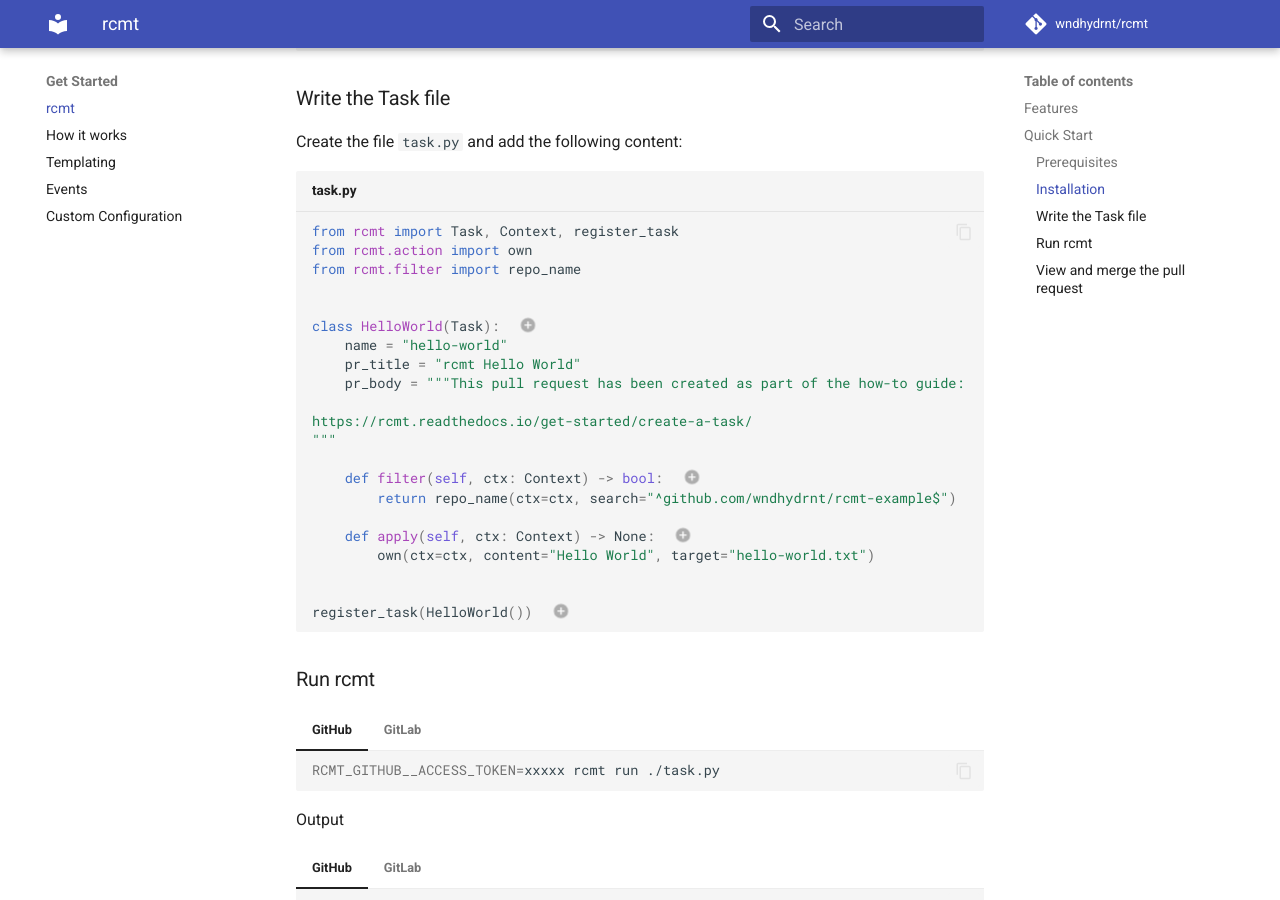
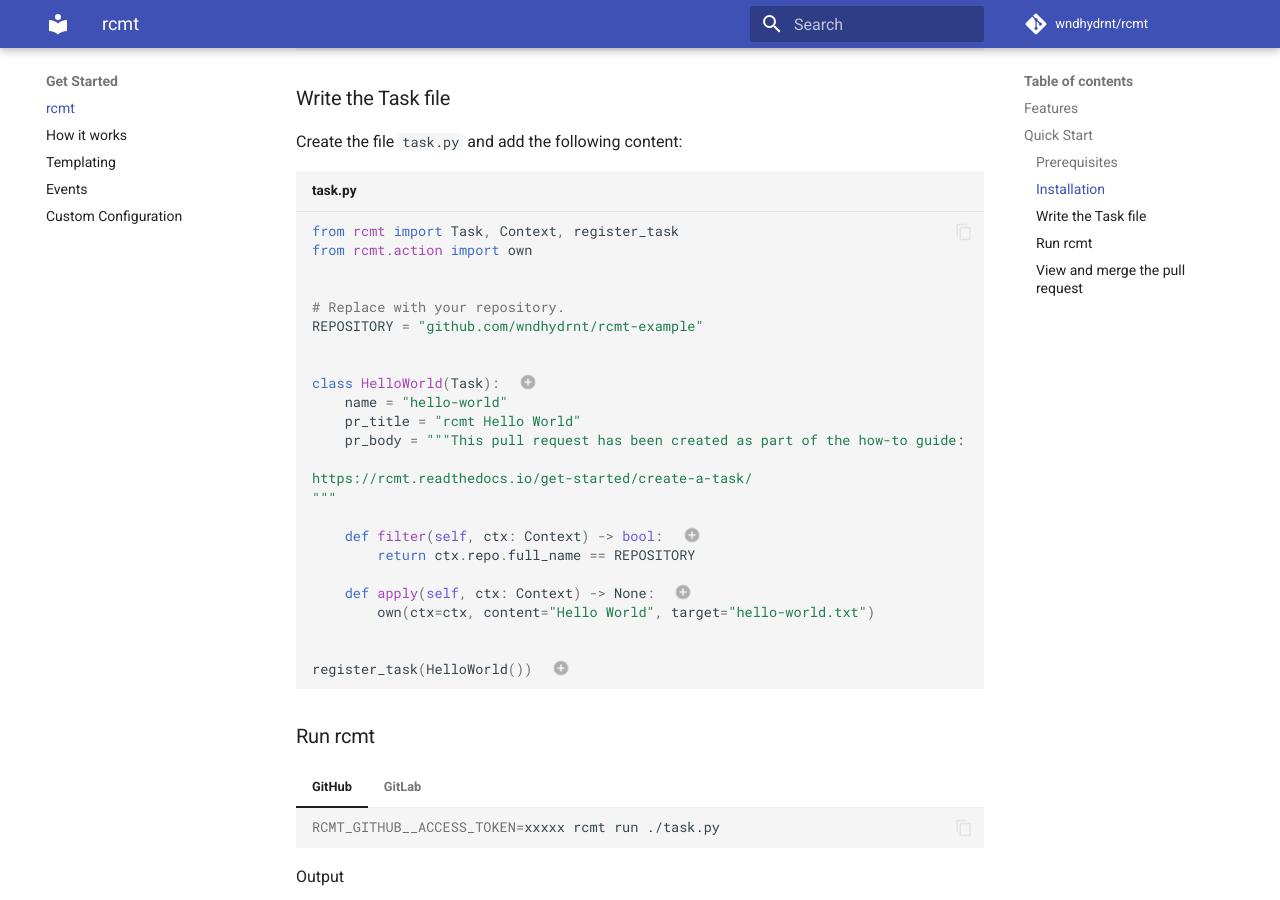
Before and after one commit to wndhydrnt/rcmt, an MkDocs documentation site: the page built from docs/index.md, in a window 1280 px wide and 900 px high, scrolled down 943 px. Built offline with MkDocs 1.6.1 and Material for MkDocs 9.7.7, drawn with Linux system fonts in a browser that asks for light colours; comment, search, counter and statistics services are not loaded.

Commit message:
improve example

````diff
--- a/docs/index.md
+++ b/docs/index.md
@@ -41,7 +41,10 @@
 ```python title="task.py"
 from rcmt import Task, Context, register_task
 from rcmt.action import own
-from rcmt.filter import repo_name
+
+
+# Replace with your repository.
+REPOSITORY = "github.com/wndhydrnt/rcmt-example"
 
 
 class HelloWorld(Task):  # (1)!
@@ -53,7 +56,7 @@
 """
 
     def filter(self, ctx: Context) -> bool:  # (2)!
-        return repo_name(ctx=ctx, search="^github.com/wndhydrnt/rcmt-example$")
+        return ctx.repo.full_name == REPOSITORY
 
     def apply(self, ctx: Context) -> None:  # (3)!
         own(ctx=ctx, content="Hello World", target="hello-world.txt")
````
